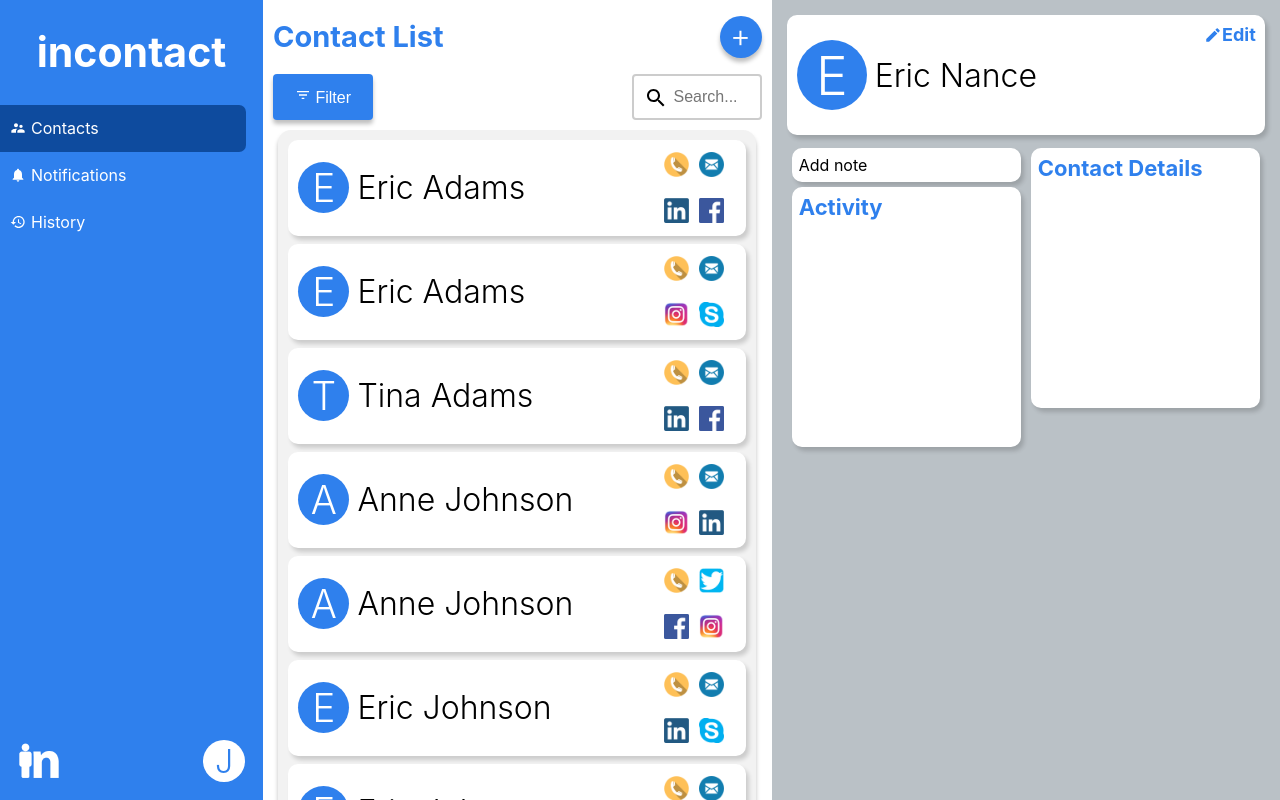
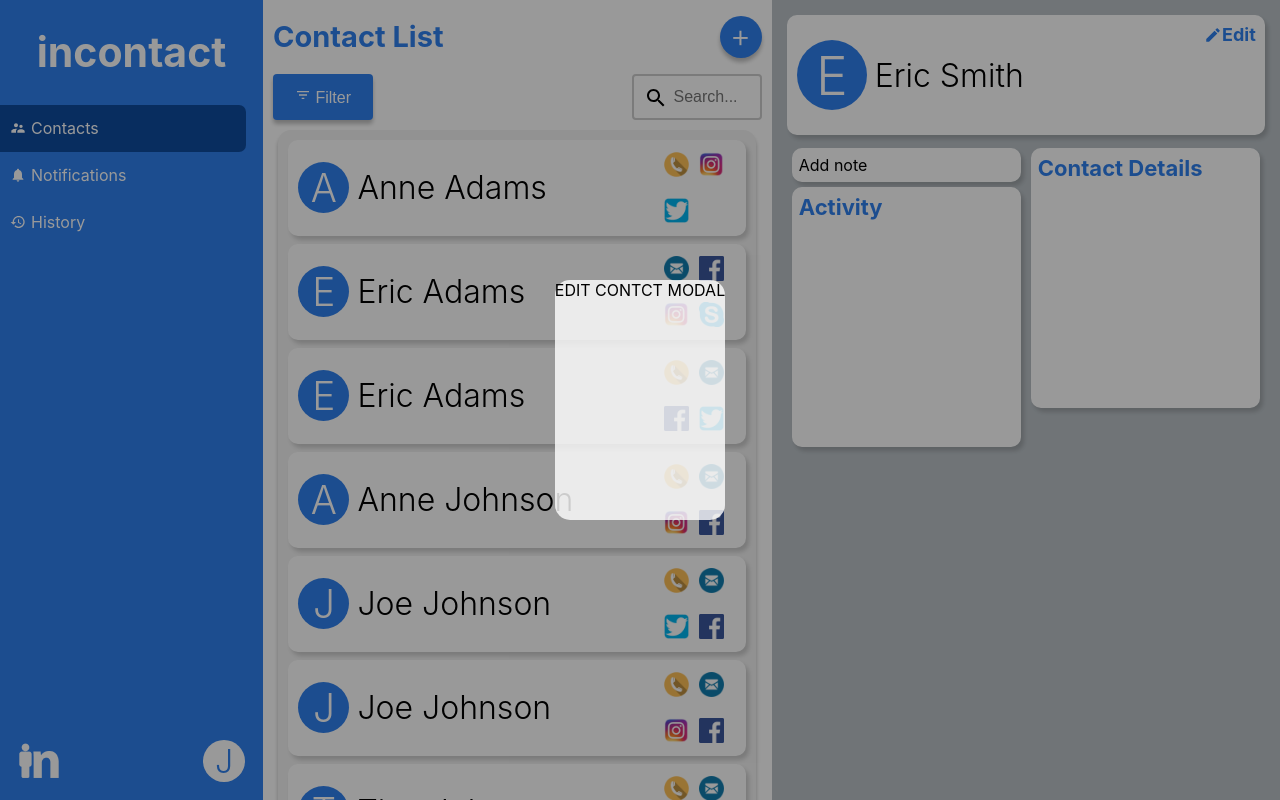
Before and after one commit to OpenSocialCSN/incontact-web, a React (Create React App) app in the folder client/: page / in a window 1280 px wide. Built offline with nearby package versions, Linux system fonts and the light colour scheme.

Commit message:
create modal component, edit / create btns now open modal

```diff
--- a/client/src/App.jsx
+++ b/client/src/App.jsx
@@ -2,52 +2,30 @@ import React, { useState } from "react";
 
 import ContactsScreen from "./components/screens/contacts/ContactsScreen";
 import SideMenu from "./SideMenu";
+import EditContactModal from "./components/screens/modals/EditContactModal";
 
-const getRan = arr => arr[Math.floor(Math.random() * arr.length)];
-const FIRST_NAMES = ["Joe", "Anne", "Eric", "Tina"];
-const LAST_NAMES = ["Adams", "Johnson", "Nance", "Smith"];
-const SOCIAL = [
-  "linkedin",
-  "twitter",
-  "facebook",
-  "instagram",
-  "skype"
-  // "google",
-  // "youtube",
-];
-const CONTACT = ["homeEmail", "workEmail", "workPhone", "homePhone"];
-const FAKE_CONTACTS = [];
+import getFakeContacts from "./helpers/fakeContacts";
 
-for (let i = 0; i < 15; i++) {
-  const firstName = getRan(FIRST_NAMES);
-  const lastName = getRan(LAST_NAMES);
-
-  FAKE_CONTACTS.push({
-    displayName: firstName + " " + lastName,
-    firstName,
-    lastName,
-    id: i,
-    [getRan(CONTACT)]: "fake",
-    [getRan(CONTACT)]: "fake",
-    social: {
-      [getRan(SOCIAL)]: "fake",
-      [getRan(SOCIAL)]: "fake",
-      [getRan(SOCIAL)]: "fake"
-    }
-  });
-}
+const FAKE_CONTACTS = getFakeContacts();
 
 export default function App() {
   const [route, navigate] = useState("Contacts");
+  const [modal, setModal] = useState("EditContact");
+  const closeModal = function() {
+    setModal(null);
+  };
 
   return (
     <div className="App">
       <SideMenu navigate={navigate} route={route} />
       <div className="App-content">
-        {route === "Contacts" && <ContactsScreen contacts={FAKE_CONTACTS} />}
+        {route === "Contacts" && (
+          <ContactsScreen setModal={setModal} contacts={FAKE_CONTACTS} />
+        )}
         {route === "Notifications" && <h1>NOTIFICATIONS SCREEN</h1>}
         {route === "History" && <ServerCall />}
       </div>
+      {modal === "EditContact" && <EditContactModal onClose={closeModal} />}
     </div>
   );
 }
--- /dev/null
+++ b/client/src/components/reusable/Modal.jsx
@@ -0,0 +1,35 @@
+import React, { useEffect, useRef } from "react";
+
+import "./styles/Modal.scss";
+
+export default function Modal({ children, onClose }) {
+  const ref = useRef();
+  useOnClickOutside(ref, onClose);
+
+  return (
+    <span className="Modal-onClickOutside">
+      <span ref={ref} className="Modal-content">
+        {children}
+      </span>
+    </span>
+  );
+}
+
+export function useOnClickOutside(ref, handler) {
+  useEffect(() => {
+    const listener = event => {
+      if (!ref.current || ref.current.contains(event.target)) {
+        return;
+      }
+      handler(event);
+    };
+
+    document.addEventListener("mousedown", listener);
+    document.addEventListener("touchstart", listener);
+
+    return () => {
+      document.removeEventListener("mousedown", listener);
+      document.removeEventListener("touchstart", listener);
+    };
+  }, []); // Empty array ensures that effect is only run on mount and unmount
+}
--- a/client/src/components/reusable/index.js
+++ b/client/src/components/reusable/index.js
@@ -2,3 +2,5 @@
 // import {Avatar, Button, Form} from "../reusable";
 
 export { default as Avatar } from "./Avatar";
+export { default as Circle } from "./Circle";
+export { default as Modal } from "./Modal";
--- /dev/null
+++ b/client/src/components/reusable/styles/Modal.scss
@@ -0,0 +1,16 @@
+.Modal-onClickOutside {
+  position: absolute;
+  background-color: rgba(0, 0, 0, 0.4);
+  left: 0px;
+  right: 0px;
+  top: 0px;
+  bottom: 0px;
+  z-index: 10000000000;
+  display: flex;
+  justify-content: center;
+  align-items: center;
+  .Modal-content {
+    background-color: rgba(255, 255, 255, 0.8);
+    border-radius: 15px;
+  }
+}
--- a/client/src/components/screens/contacts/ContactInfo.jsx
+++ b/client/src/components/screens/contacts/ContactInfo.jsx
@@ -4,7 +4,7 @@ import { MdEdit } from "react-icons/md";
 import "./styles/ContactInfo.scss";
 import { Avatar } from "../../reusable";
 
-export default function ContactInfo({ contact }) {
+export default function ContactInfo({ contact, setModal }) {
   return (
     <div className="ContactInfo column">
       <div className="ContactInfo-container">
@@ -13,7 +13,10 @@ export default function ContactInfo({ contact }) {
             <Avatar user={contact} size={70} />
             <h2>{contact.displayName}</h2>
           </span>
-          <span className="ContactInfo-edit">
+          <span
+            className="ContactInfo-edit"
+            onClick={() => setModal("EditContact")}
+          >
             <MdEdit /> Edit
           </span>
         </div>
--- a/client/src/components/screens/contacts/ContactsScreen.jsx
+++ b/client/src/components/screens/contacts/ContactsScreen.jsx
@@ -5,7 +5,7 @@ import "./styles/ContactsScreen.scss";
 import ContactListItem from "./ContactListIstem";
 import ContactInfo from "./ContactInfo";
 
-export default function ContactsScreen({ contacts = [] }) {
+export default function ContactsScreen({ contacts = [], setModal }) {
   const [selectedContact, selectContact] = useState(
     contacts ? contacts[0] : null
   );
@@ -16,7 +16,12 @@ export default function ContactsScreen({ contacts = [] }) {
       <div className="Contacts-listColumn column">
         <span className="Contacts-titleRow">
           <h1>Contact List</h1>
-          <span className="Contacts-newContactBtn">+</span>
+          <span
+            className="Contacts-newContactBtn"
+            onClick={() => setModal("EditContact")}
+          >
+            +
+          </span>
         </span>
         <span className="Contacts-titleRow">
           <button>
@@ -34,7 +39,7 @@ export default function ContactsScreen({ contacts = [] }) {
           selectedContactId={selectedContactId}
         />
       </div>
-      <ContactInfo contact={selectedContact} />
+      <ContactInfo contact={selectedContact} setModal={setModal} />
     </div>
   );
 }
--- /dev/null
+++ b/client/src/components/screens/modals/EditContactModal.jsx
@@ -0,0 +1,25 @@
+import React from "react";
+
+import { Modal } from "../../reusable";
+
+export default function EditContactModal({ onClose }) {
+  return (
+    <Modal onClose={onClose}>
+      <span className="EditContactModal">
+        EDIT CONTCT MODAL
+        <br />
+        <br />
+        <br />
+        <br />
+        <br />
+        <br />
+        <br />
+        <br />
+        <br />
+        <br />
+        <br />
+        <br />
+      </span>
+    </Modal>
+  );
+}
--- /dev/null
+++ b/client/src/helpers/fakeContacts.js
@@ -0,0 +1,36 @@
+const getRan = arr => arr[Math.floor(Math.random() * arr.length)];
+const FIRST_NAMES = ["Joe", "Anne", "Eric", "Tina"];
+const LAST_NAMES = ["Adams", "Johnson", "Nance", "Smith"];
+const SOCIAL = [
+  "linkedin",
+  "twitter",
+  "facebook",
+  "instagram",
+  "skype"
+  // "google",
+  // "youtube",
+];
+const CONTACT = ["homeEmail", "workEmail", "workPhone", "homePhone"];
+const FAKE_CONTACTS = [];
+
+export default function getFakeContacts() {
+  for (let i = 0; i < 15; i++) {
+    const firstName = getRan(FIRST_NAMES);
+    const lastName = getRan(LAST_NAMES);
+
+    FAKE_CONTACTS.push({
+      displayName: firstName + " " + lastName,
+      firstName,
+      lastName,
+      id: i,
+      [getRan(CONTACT)]: "fake",
+      [getRan(CONTACT)]: "fake",
+      social: {
+        [getRan(SOCIAL)]: "fake",
+        [getRan(SOCIAL)]: "fake",
+        [getRan(SOCIAL)]: "fake"
+      }
+    });
+  }
+  return FAKE_CONTACTS;
+}
```
